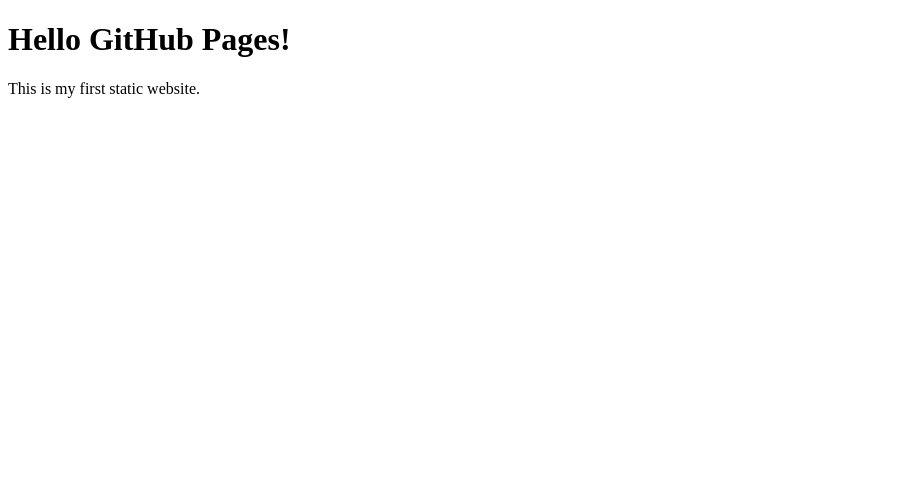
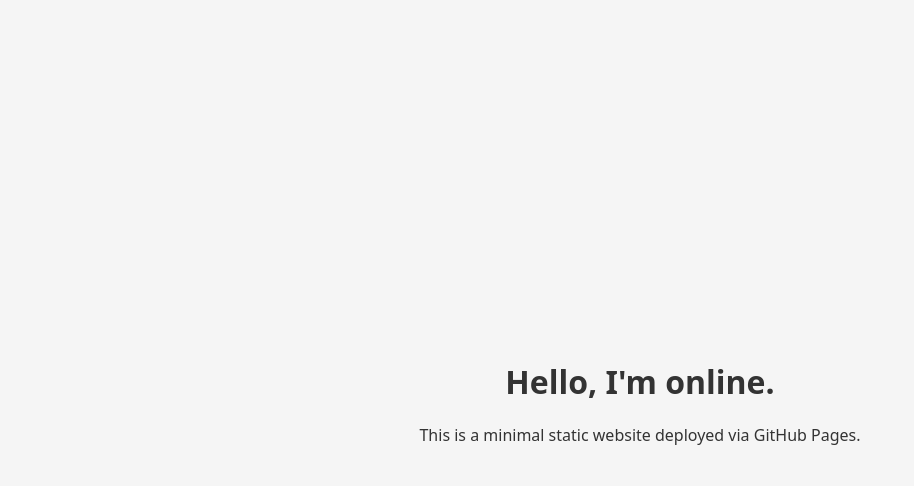
Before and after one commit to kogasaa/HansHan.github.io, a plain HTML site: page index.html in a window 1280 px wide. Shown: the whole page, without its empty margins (0-914 px from the left). Drawn offline with Linux system fonts and the light colour scheme.

Commit message:
basic create

```diff
--- a/index.html
+++ b/index.html
@@ -3,10 +3,13 @@
 <head>
   <meta charset="UTF-8" />
   <meta name="viewport" content="width=device-width, initial-scale=1.0" />
-  <title>My First Webpage</title>
+  <title>Minimal Website</title>
+  <link rel="stylesheet" href="style.css" />
 </head>
 <body>
-  <h1>Hello GitHub Pages!</h1>
-  <p>This is my first static website.</p>
+  <div class="container">
+    <h1>Hello, I'm online.</h1>
+    <p>This is a minimal static website deployed via GitHub Pages.</p>
+  </div>
 </body>
 </html>
--- /dev/null
+++ b/style.css
@@ -0,0 +1,18 @@
+/* style.css */
+body {
+  margin: 0;
+  padding: 0;
+  font-family: system-ui, sans-serif;
+  background-color: #f5f5f5;
+  color: #333;
+  display: flex;
+  justify-content: center;
+  align-items: center;
+  height: 100vh;
+}
+
+.container {
+  text-align: center;
+  max-width: 600px;
+  padding: 20px;
+}
```
